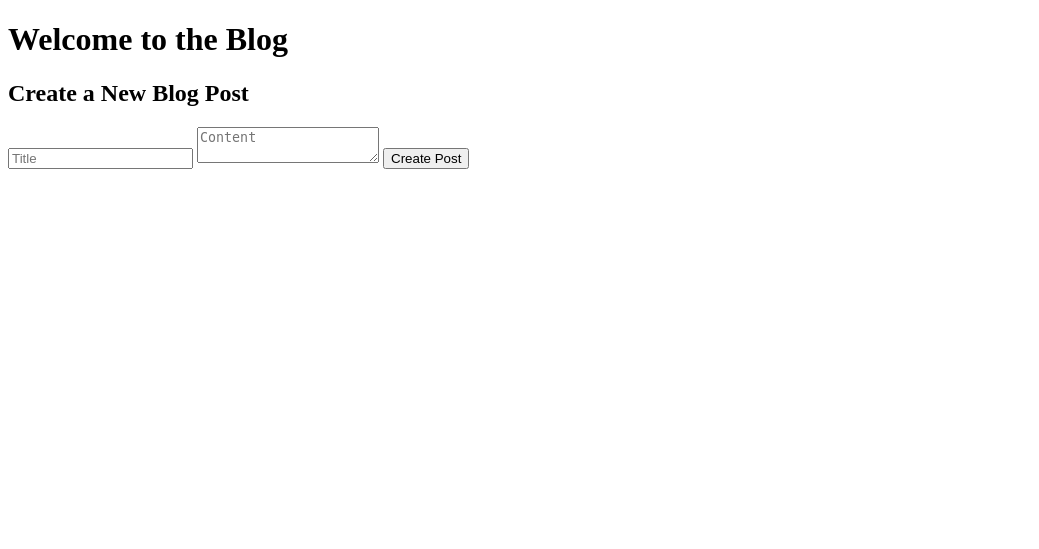
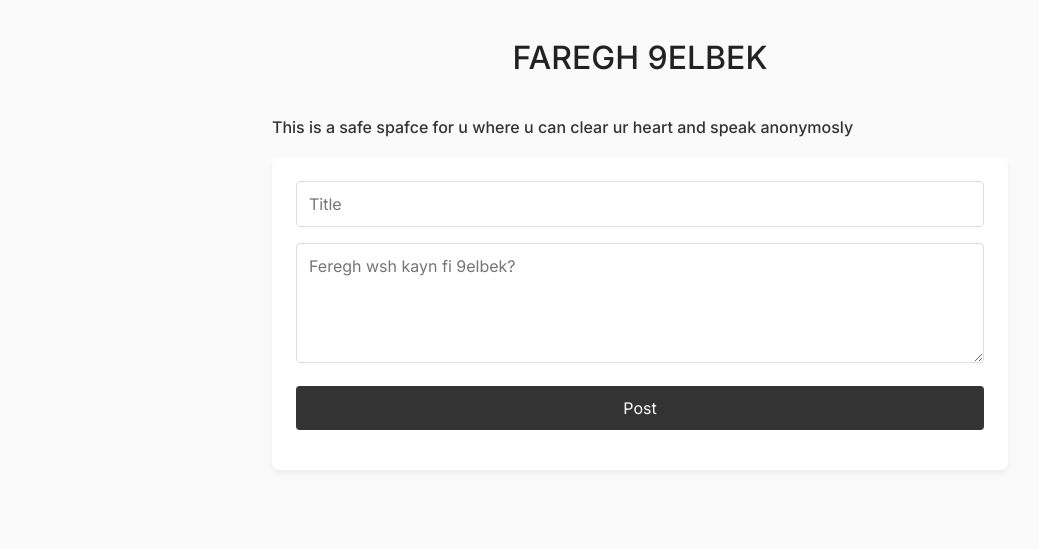
Before and after one commit to Nooorrrr/Trying-docker, a Django app: page / in a window 1280 px wide. Shown: the top 549 px of the page, without its empty margins (0-1039 px from the left). Run offline with Django 5.2, Linux system fonts and the light colour scheme.

Commit message:
feregh 9elbek app done

```diff
--- a/app/api/views.py
+++ b/app/api/views.py
@@ -7,7 +7,7 @@ from .serializers import BlogPostSerializer
 
 
 class BlogPostListCreate(generics.ListCreateAPIView):
-    queryset = BlogPost.objects.all()
+    queryset = BlogPost.objects.all().order_by('-published_date')
     serializer_class = BlogPostSerializer
 
 
--- a/app/app/settings.py
+++ b/app/app/settings.py
@@ -118,6 +118,7 @@ USE_TZ = True
 # https://docs.djangoproject.com/en/5.1/howto/static-files/
 
 STATIC_URL = 'static/'
+STATICFILES_DIRS = [BASE_DIR / 'static']
 
 # Default primary key field type
 # https://docs.djangoproject.com/en/5.1/ref/settings/#default-auto-field
--- a/app/templates/index.html
+++ b/app/templates/index.html
@@ -3,37 +3,167 @@
 <head>
     <meta charset="UTF-8">
     <meta name="viewport" content="width=device-width, initial-scale=1.0">
-    <title>Simple Frontend</title>
+    <title>Minimalist Blog</title>
+    <style>
+    /* Font import */
+@import url('https://fonts.googleapis.com/css2?family=Inter:wght@300;400;500;600&display=swap');
+
+/* Reset and base styles */
+* {
+    margin: 0;
+    padding: 0;
+    box-sizing: border-box;
+}
+
+body {
+    font-family: 'Inter', sans-serif;
+    line-height: 1.6;
+    color: #333;
+    max-width: 800px;
+    margin: 0 auto;
+    padding: 2rem;
+    background-color: #fafafa;
+}
+
+h1 {
+    font-weight: 500;
+    font-size: 2rem;
+    margin-bottom: 2rem;
+    color: #222;
+    text-align: center;
+}
+
+h2 {
+    font-weight: 500;
+    font-size: 1rem;
+    margin-bottom: 1rem;
+    color: #333;
+}
+
+h3 {
+    font-weight: 500;
+    font-size: 1.25rem;
+    margin-bottom: 0.5rem;
+    color: #444;
+}
+
+/* Form styles */
+#create-post-form {
+    margin-bottom: 3rem;
+    background: white;
+    padding: 1.5rem;
+    border-radius: 8px;
+    box-shadow: 0 4px 6px rgba(0, 0, 0, 0.05);
+}
+
+input, textarea, button {
+    font-family: 'Inter', sans-serif;
+    width: 100%;
+    padding: 0.75rem;
+    margin-bottom: 1rem;
+    border: 1px solid #ddd;
+    border-radius: 4px;
+    font-size: 1rem;
+}
+
+textarea {
+    min-height: 120px;
+    resize: vertical;
+}
+
+button {
+    background-color: #333;
+    color: white;
+    border: none;
+    padding: 0.75rem;
+    cursor: pointer;
+    transition: background-color 0.2s;
+}
+
+button:hover {
+    background-color: #555;
+}
+
+/* Blog posts styles */
+#blog-posts {
+    display: flex;
+    flex-direction: column;
+    gap: 1.5rem;
+}
+
+#blog-posts > div {
+    background: white;
+    padding: 1.5rem;
+    border-radius: 8px;
+    box-shadow: 0 2px 4px rgba(0, 0, 0, 0.05);
+    position: relative;
+}
+
+#blog-posts p {
+    margin-bottom: 1rem;
+    color: #555;
+}
+
+#blog-posts button {
+    width: auto;
+    padding: 0.5rem 1rem;
+    background-color: #e05c5c;
+    color: #f1f1f1;
+    font-size: 0.875rem;
+    position: absolute;
+    font-weight: bold;
+    bottom: 1rem;
+    right: 1rem;
+    margin-bottom: 0;
+}
+
+#blog-posts button:hover {
+    background-color: #e0e0e0;
+}
+    </style>
 </head>
 <body>
-    <h1>Welcome to the Blog</h1>
-    <div id="blog-posts"></div>
+    <h1>FAREGH 9ELBEK</h1>
 
-    <h2>Create a New Blog Post</h2>
+    <h2>This is a safe spafce for u where u can clear ur heart and speak anonymosly</h2>
     <form id="create-post-form">
         <input type="text" id="title" placeholder="Title" required />
-        <textarea id="content" placeholder="Content" required></textarea>
-        <button type="submit">Create Post</button>
+        <textarea id="content" placeholder="Feregh wsh kayn fi 9elbek?" required></textarea>
+        <button type="submit">Post</button>
     </form>
+
+    <div id="blog-posts"></div>
 
     <script>
         const apiUrl = 'http://0.0.0.0:8000/blog/';
 
         // Fetch and display blog posts
     async function fetchPosts() {
+        try {
             const response = await fetch(apiUrl);
             const posts = await response.json();
             const postsContainer = document.getElementById('blog-posts');
             postsContainer.innerHTML = '';
+
+            if (posts.length === 0) {
+                postsContainer.innerHTML = '<p style="text-align: center; color: #888;">No posts yet. Be the first to publish something!</p>';
+                return;
+            }
+
             posts.forEach(post => {
                 const postElement = document.createElement('div');
+                const formattedDate = new Date(post.published_date).toLocaleString(); // Format the date
                 postElement.innerHTML = `
                     <h3>${post.title}</h3>
                     <p>${post.content}</p>
-                    <button onclick="deletePost(${post.id})">Delete</button>
+                    <small style="color: #888;">Posted on: ${formattedDate}</small>
+                    <button onclick="deletePost(${post.id})">Armi 3lik</button>
                 `;
                 postsContainer.appendChild(postElement);
             });
+        } catch (error) {
+            console.error('Error fetching posts:', error);
+        }
     }
 
         // Create a new blog post
@@ -42,6 +172,7 @@
             const title = document.getElementById('title').value;
             const content = document.getElementById('content').value;
 
+            try {
                 const response = await fetch(apiUrl, {
                     method: 'POST',
                     headers: {
@@ -56,10 +187,16 @@
                 } else {
                     alert('Failed to create post');
                 }
+            } catch (error) {
+                console.error('Error creating post:', error);
+                alert('Failed to create post');
+            }
         });
 
         // Delete a blog post
         async function deletePost(postId) {
+            if (confirm('Are you sure you want to delete this post?')) {
+                try {
                     const response = await fetch(`${apiUrl}${postId}/`, {
                         method: 'DELETE',
                     });
@@ -69,9 +206,15 @@
                     } else {
                         alert('Failed to delete post');
                     }
+                } catch (error) {
+                    console.error('Error deleting post:', error);
+                    alert('Failed to delete post');
+                }
+            }
         }
 
         // Fetch posts on page load
+        document.addEventListener('DOMContentLoaded', fetchPosts);
         fetchPosts();
     </script>
 </body>
```
Lines whose indentation alone changed are shown as unchanged.
